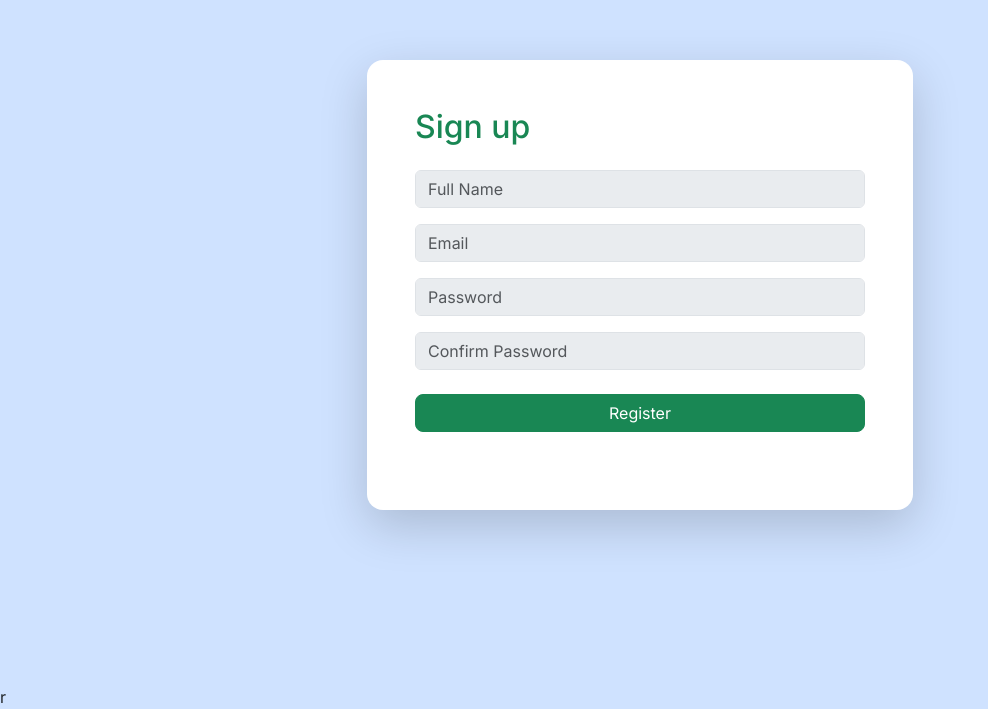
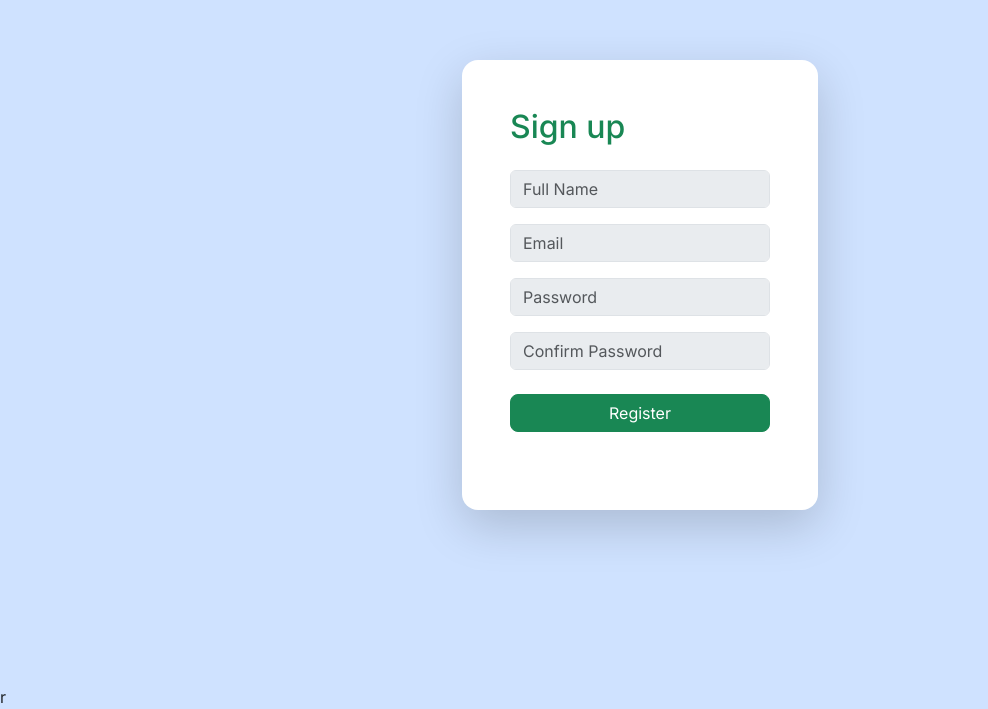
Before and after one commit to Alex-dev1356/UserRegistrationUI, an Angular app: page / in a window 1280 px wide. Shown: the part 115-824 px from the top of the page, without its empty margins (0-988 px from the left). Built offline with nearby package versions, Linux system fonts and the light colour scheme.

Commit message:
Modifying the size of the Display

```diff
--- a/src/app/user/user.component.html
+++ b/src/app/user/user.component.html
@@ -1,6 +1,6 @@
 <div class="container">
     <div class="row vh-100 align-items-center">
-        <div class="col-xxl-4 offset-xxl-4 col-lg-6 offset-lg-3 col-10 offset-1">
+        <div class="col-lg-4 offset-lg-4 col-md-8 offset-md-2 col-10 offset-1">
             <div class="rounded-4 border-0 shadow-lg bg-white"
             style="min-height: 450px;">
                 <div class="d-flex justify-content-center align-tems-center">
```
